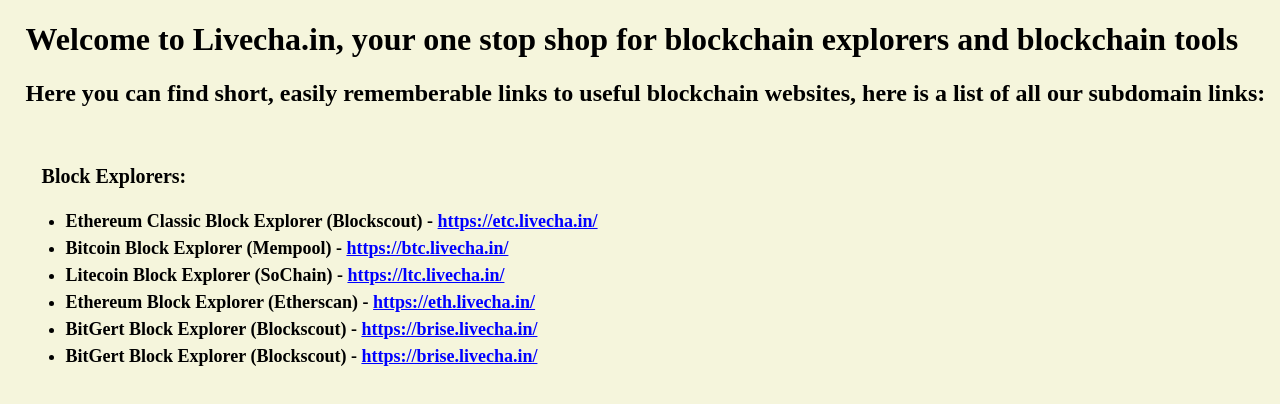
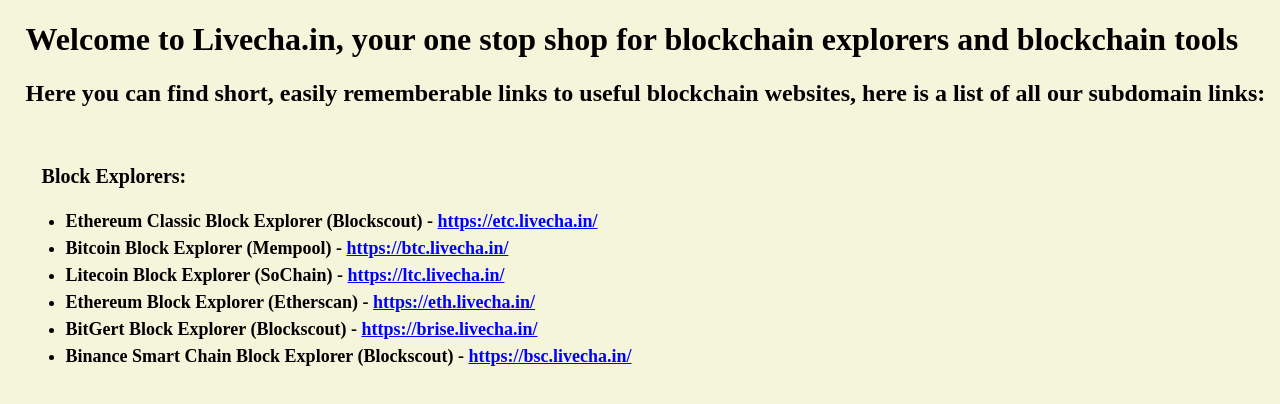
Before and after one commit to Soteria-Smart-Contracts/LiveChai.in, a plain HTML site: page index.html in a window 1280 px wide. Drawn offline with Linux system fonts and the light colour scheme.

Commit message:
Nov 24, 2022, 10:55 AM

```diff
--- a/index.html
+++ b/index.html
@@ -19,7 +19,7 @@
         <li>Litecoin Block Explorer (SoChain) - <a class="link" target="_blank" href="https://ltc.livecha.in/">https://ltc.livecha.in/</a></li>
         <li>Ethereum Block Explorer (Etherscan) - <a class="link" target="_blank" href="https://eth.livecha.in/">https://eth.livecha.in/</a></li>
         <li>BitGert Block Explorer (Blockscout) - <a class="link" target="_blank" href="https://brise.livecha.in/">https://brise.livecha.in/</a></li>
-        <li>BitGert Block Explorer (Blockscout) - <a class="link" target="_blank" href="https://brise.livecha.in/">https://brise.livecha.in/</a></li>
+        <li>Binance Smart Chain Block Explorer (Blockscout) - <a class="link" target="_blank" href="https://bsc.livecha.in/">https://bsc.livecha.in/</a></li>
     </ul>
 </body>
 </html>
```
